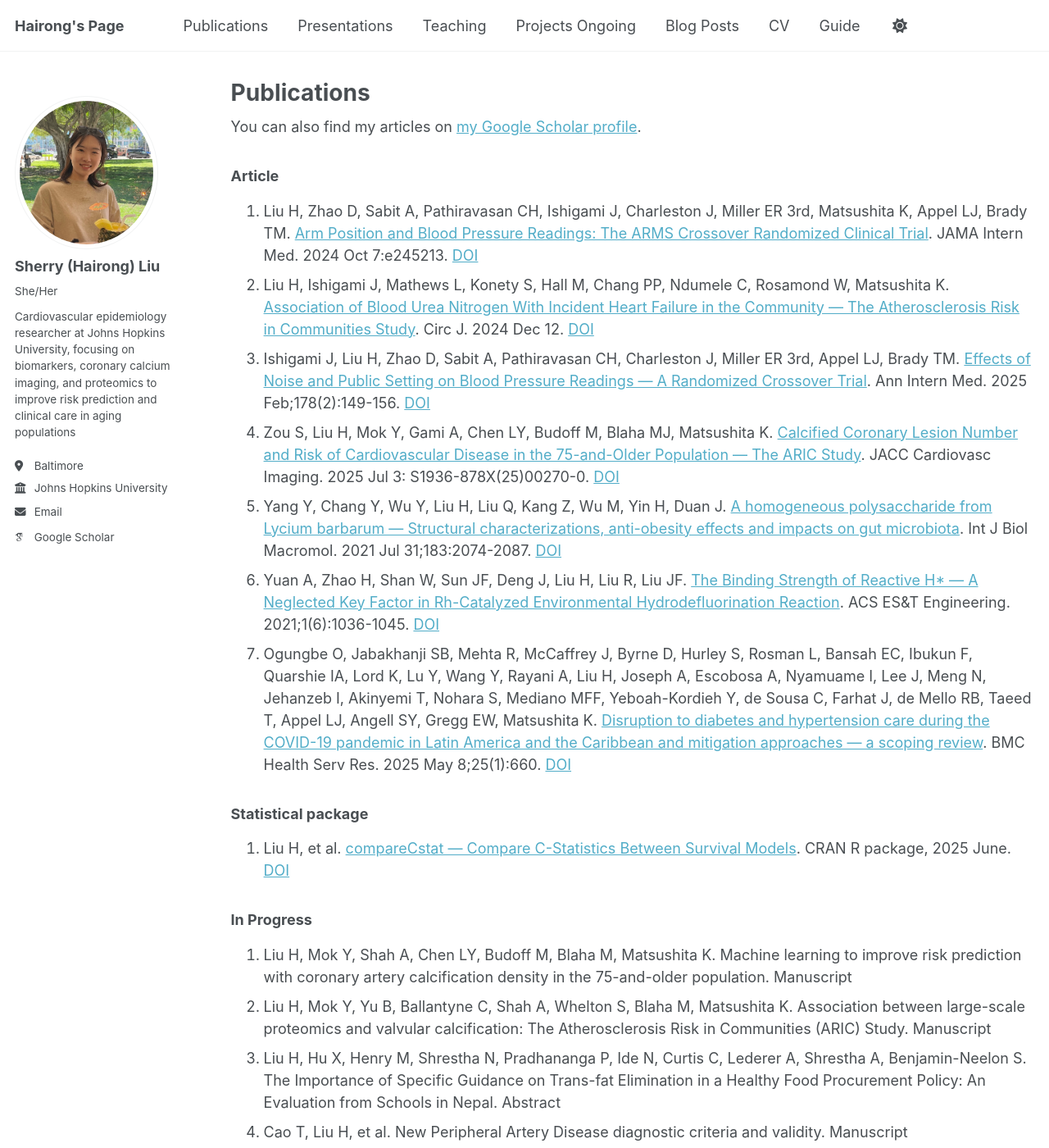
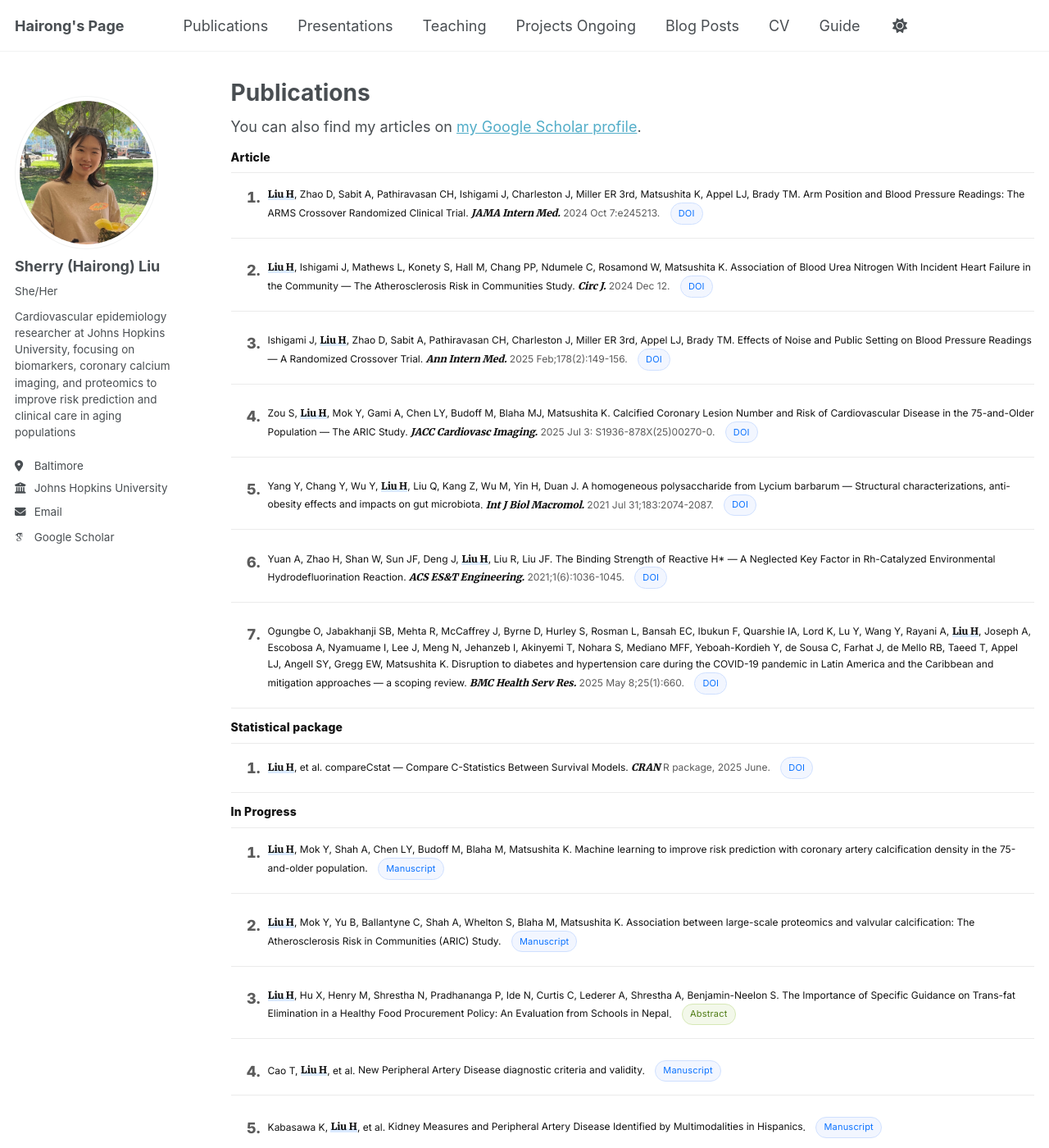
Before and after one commit to sherry090345/sherry090345.github.io, a Jekyll site: the page built from _pages/publications.html, in a window 1280 px wide and 1400 px high. Shown: the whole window at 82% size. Built offline with Jekyll 4.4.1, drawn with Linux system fonts in a browser that asks for light colours; some web fonts are replaced; a script that is not in the unit is left out.

Commit message:
Update publications.html

```diff
--- a/_pages/publications.html
+++ b/_pages/publications.html
@@ -16,101 +15,97 @@ classes: publications-page
 <link href="https://fonts.googleapis.com/css2?family=Inter:wght@400;600;800;900&family=Merriweather:wght@700;900&display=swap" rel="stylesheet">
 
 <style>
-  .publications-page{
+  /* ----- scope everything to #pubs so theme CSS can't override ----- */
+  #pubs{
     --text:#121212;
     --muted:#5b5b5b;
     --line:rgba(0,0,0,.08);
     --accent:#0b72ff;
     --pill-bg:#f2f6ff;
     --pill-border:#cfe0ff;
+    font-family:"Inter",system-ui,-apple-system,"Segoe UI",Roboto,"Helvetica Neue",Arial,sans-serif;
   }
 
-  .publications-page .pub-section-title{
+  #pubs .pub-section-title{
     font-size:14px; line-height:1.4;
     margin:.75rem 0 .5rem; letter-spacing:.2px;
     font-weight:800; color:var(--text);
   }
 
-  .publications-page .ref-list{
+  #pubs .ref-list{
     counter-reset:ref; margin:0; padding:0; list-style:none;
     border-top:1px solid var(--line);
   }
-  .publications-page .ref-item{
+  #pubs .ref-item{
     counter-increment:ref; position:relative;
     padding:.9rem 0; border-bottom:1px solid var(--line);
   }
-  .publications-page .ref-item::before{
+  #pubs .ref-item::before{
     content:counter(ref) ".";
     position:absolute; left:0; top:.9rem; width:2rem; text-align:right;
     font-weight:800; color:var(--muted); font-variant-numeric:tabular-nums;
   }
-  .publications-page .ref-body{
+  #pubs .ref-body{
     margin-left:2.5rem;
-    font-family:"Inter", system-ui, -apple-system, "Segoe UI", Roboto, "Helvetica Neue", Arial, sans-serif;
     font-size:12px; line-height:1.65; color:var(--text);
   }
 
-  .publications-page .me{
-    font-weight:900;
+  /* your name — forced heavy and immune to theme overrides */
+  #pubs .me{
+    font-weight:900 !important;
+    font-family:"Merriweather", Georgia, "Times New Roman", serif !important;
+    font-style:normal !important;
+    color:#111 !important;
+    letter-spacing:-.1px;
     background:linear-gradient(transparent 70%, rgba(11,114,255,.15) 0);
     padding:0 .02em;
   }
+  /* if anything downweights <strong>/<b>, cancel it */
+  #pubs .ref-body strong, #pubs .ref-body b{ font-weight:900 !important; }
 
-  .publications-page .journal{
-    font-style:italic; font-weight:800;
+  /* journals — bold + italic */
+  #pubs .journal{
+    font-style:italic; font-weight:800 !important;
     font-family:"Merriweather", Georgia, "Times New Roman", serif;
   }
 
-  .publications-page .ref-title{
+  #pubs .ref-title{
     color:var(--text); text-decoration:none; border-bottom:1px solid transparent;
     transition:border-color .15s ease, color .15s ease;
   }
-  .publications-page .ref-title:hover{
+  #pubs .ref-title:hover{
     color:var(--accent); border-bottom-color:var(--accent);
   }
 
-  .publications-page .doi{
+  #pubs .doi{
     display:inline-block; font-size:11px; line-height:1;
     padding:.38rem .5rem; border-radius:999px;
     border:1px solid var(--pill-border); background:var(--pill-bg);
     color:var(--accent); text-decoration:none; margin-left:.5rem; letter-spacing:.2px;
   }
-  .publications-page .doi:hover{ filter:brightness(.96); }
+  #pubs .doi:hover{ filter:brightness(.96); }
 
-  .publications-page .meta{ color:var(--muted); }
+  #pubs .meta{ color:var(--muted); }
 
-  .publications-page .status{
+  #pubs .status{
     display:inline-block; font-size:11px; line-height:1;
     padding:.38rem .5rem; border-radius:999px; border:1px solid;
     margin-left:.5rem; letter-spacing:.2px;
   }
-  .publications-page .status.is-manuscript{ color:#0b72ff; background:#f2f6ff; border-color:#cfe0ff; }
-  .publications-page .status.is-abstract{ color:#4f7c15; background:#f3f8ea; border-color:#d6e8b6; }
-  .publications-page .status.is-inprep{ color:#955700; background:#fff6e8; border-color:#ffe0b3; }
+  #pubs .status.is-manuscript{ color:#0b72ff; background:#f2f6ff; border-color:#cfe0ff; }
+  #pubs .status.is-abstract{ color:#4f7c15; background:#f3f8ea; border-color:#d6e8b6; }
+  #pubs .status.is-inprep{ color:#955700; background:#fff6e8; border-color:#ffe0b3; }
 
-  .publications-page .ref-title.no-link{ border-bottom:1px dashed transparent; }
-  .publications-page .ref-title.no-link:hover{ color:var(--accent); border-bottom-color:var(--accent); }
+  #pubs .ref-title.no-link{ border-bottom:1px dashed transparent; }
+  #pubs .ref-title.no-link:hover{ color:var(--accent); border-bottom-color:var(--accent); }
 
   @media (max-width:520px){
-    .publications-page .ref-item::before{ width:1.6rem; }
-    .publications-page .ref-body{ margin-left:2rem; }
-  }
-
-  /* HARD OVERRIDES to guarantee visible bold for your name */
-  .publications-page .ref-body .me,
-  .publications-page .ref-body strong.me,
-  .publications-page .ref-body b.me {
-    font-family: "Merriweather", Georgia, "Times New Roman", serif !important;
-    font-weight: 900 !important;
-    font-style: normal !important;
-    color: #111 !important;
-    letter-spacing: -.1px;
-  }
-  .publications-page .ref-body strong,
-  .publications-page .ref-body b {
-    font-weight: 900 !important;
+    #pubs .ref-item::before{ width:1.6rem; }
+    #pubs .ref-body{ margin-left:2rem; }
   }
 </style>
+
+<div id="pubs">
 
   <h3 class="pub-section-title">Article</h3>
 
```
Also changed, not shown: other parts of _pages/publications.html (+1 -44 lines). Lines whose indentation alone changed are shown as unchanged.
